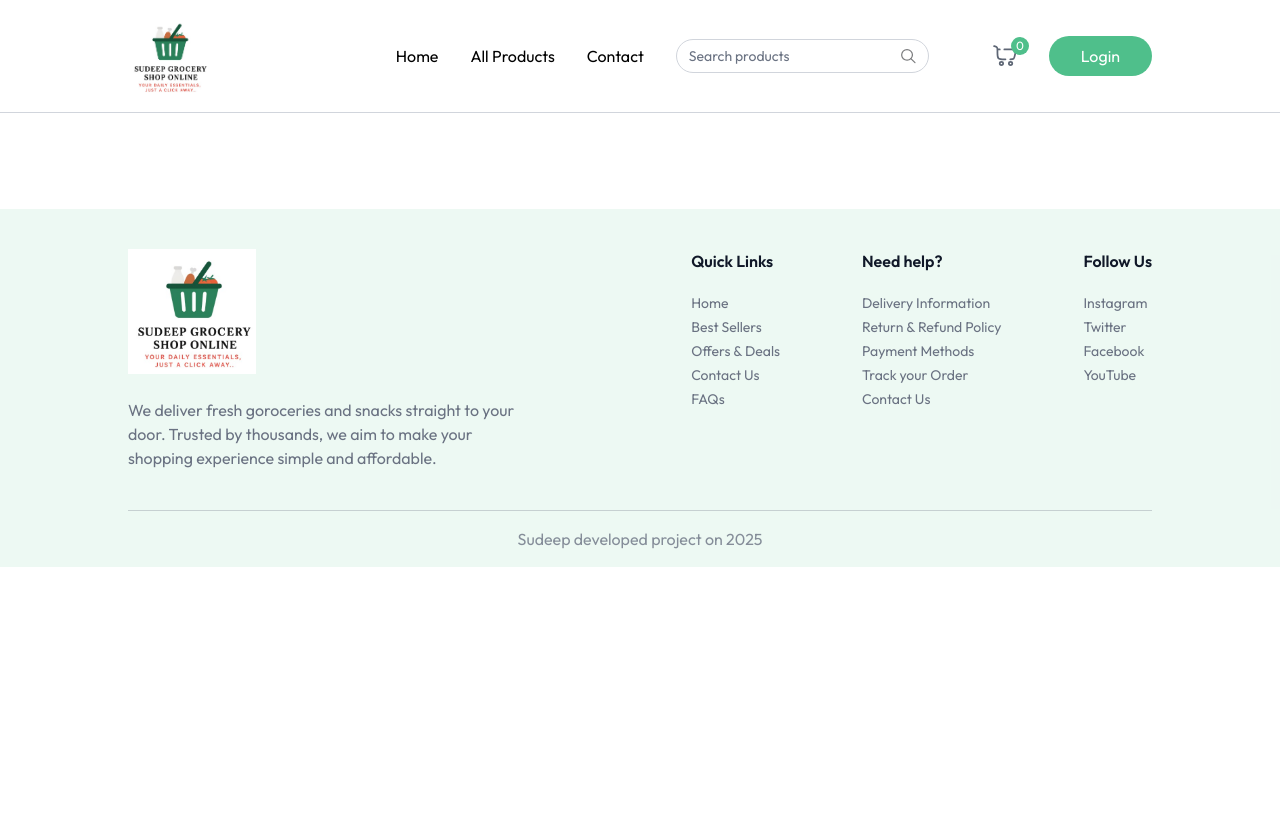
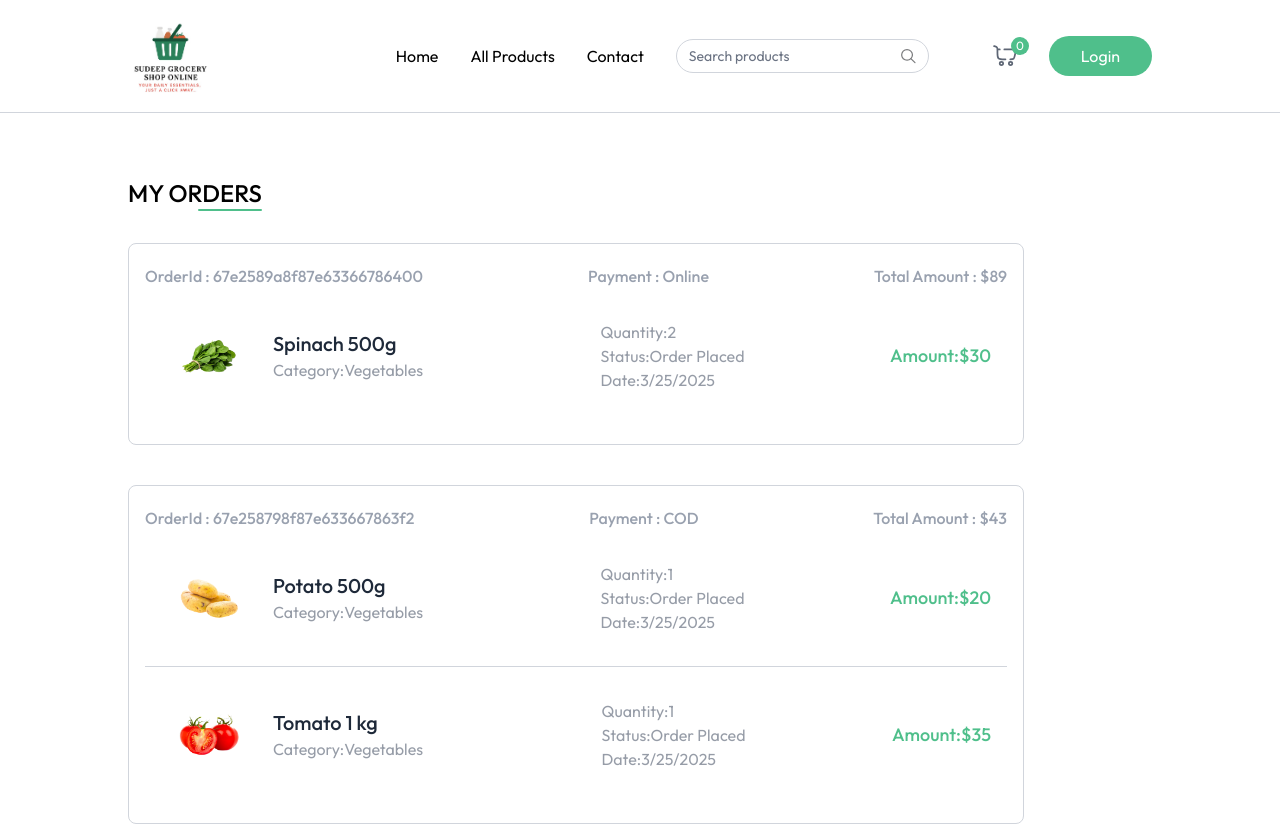
Before and after one commit to Sudeepudasaini/OnlineGrocery, a React (Vite) app: page /my-orders in a window 1280 px wide. Shown: the top 826 px of the page. Before the commit the page ends 800 px from the top, so only its background shows below. Built offline with nearby package versions, Linux system fonts and the light colour scheme.

Commit message:
update again

```diff
--- a/src/App.jsx
+++ b/src/App.jsx
@@ -11,10 +11,13 @@ import AllProducts from './pages/AllProducts';
 import ProductCategory from './pages/ProductCategory';
 import ProductDetails from './pages/ProductDetails';
 import Cart from './pages/Cart';
+import AddAddress from './pages/AddAddress';
+import MyOrders from './pages/MyOrders';
+import SellerLogin from './Components/seller/SellerLogin';
 
 const App = () => {
   const IsSellerPath = useLocation().pathname.includes("seller");
-  const {showUserLogin}=useAppContext()
+  const {showUserLogin,isSeller}=useAppContext()
   return (
     <div>
 {IsSellerPath ? null : <Navbar />}
@@ -28,7 +31,11 @@ const App = () => {
         <Route path='/products/:category' element={<ProductCategory/>}/>
         <Route path='/products/:category/:id' element={<ProductDetails/>}/>
         <Route path='/cart' element={<Cart/>}/>
+        <Route path='/add-address' element={<AddAddress/>}/>
+        <Route path='/my-orders' element={<MyOrders/>}/>
+<Route path='/seller'element={isSeller ? null : <SellerLogin/>}>
 
+</Route>
         {/* <Route path="/products/:id" element={<ProductDetails />} /> */}
 
       </Routes>
--- a/src/Components/ProductCard.jsx
+++ b/src/Components/ProductCard.jsx
@@ -91,7 +91,7 @@ const ProductCard = ({product}) => {
                 </div>
                 <div className="flex items-end justify-between mt-3">
                     <p className="md:text-xl text-base font-medium text-primary">
-                       {currency} ${product.offerPrice}{" "} <span className="text-gray-500/60 md:text-sm text-xs line-through">{currency}${product.price}</span>
+                       {currency} {product.offerPrice}{" "} <span className="text-gray-500/60 md:text-sm text-xs line-through">{currency}{product.price}</span>
                     </p>
                     <div onClick={(e)=>{e.stopPropagation();}} className="text-primary">
                         {!cartItems[product._id] ? (
--- /dev/null
+++ b/src/Components/seller/SellerLogin.jsx
@@ -0,0 +1,42 @@
+import React, { useEffect, useState } from 'react'
+import { useAppContext } from '../../Context/AppContext'
+
+const SellerLogin = () => {
+    const{isSeller, setIsSeller, navigate} = useAppContext()
+    const [email, setEmail] = useState("");
+    const[password, setPassword]= useState("");
+    const onSubmitHandler= async (event)=>{
+event.preventDefault();
+setIsSeller(true)
+    }
+
+    useEffect(()=>{
+        if(isSeller){
+            navigate("/seller")
+        }
+    },[isSeller])
+  return !isSeller && (
+    <form onSubmit={onSubmitHandler} className='min-h-screen flex items-center text-sm text-gray-600'>
+<div className='flex flex-col gap-5 m-auto items-start p-8 py-12 min-w-80 sm:min-w-88 rounded-lg shadow-xl border border-gray-200'>
+
+    <p className='text-2xl font-medium m-auto'><span className='text-[var(--color-primary)]'>Seller</span>Login</p>
+<div className='w-full'>
+<p>Email</p>
+<input onChange={(e)=>setEmail(e.target.value)} value={email}
+ type="email" placeholder="enter your email"  className='border border-gray-200 rounded w-full p-2 mt-1 outline-[var(--color-primary)]'
+required/>
+</div>
+
+<div className='w-full'>
+<p>Password</p>
+<input onChange={(e)=>setPassword(e.target.value)} value={password}
+type="password" placeholder="enter your password" className='border border-gray-200 rounded w-full p-2 mt-1 outline-[var(--color-primary)]' required/>
+</div>
+<button className="bg-[var(--color-primary)] text-white w-full py-2 rounded-md cursor-pointer">Login</button>
+</div>
+    </form>
+
+  )
+}
+
+export default SellerLogin
--- a/src/Context/AppContext.jsx
+++ b/src/Context/AppContext.jsx
@@ -23,7 +23,7 @@ export const AppContext = createContext();
 
 export const AppContextProvider = ({ children }) => {
 
-const currency=import.meta.VITE_CURRENCY;
+const currency=import.meta.env.VITE_CURRENCY;
 
   const navigate = useNavigate();
   const [user, setUser] = useState(false);
--- /dev/null
+++ b/src/pages/AddAddress.jsx
@@ -0,0 +1,87 @@
+import React, { useState } from 'react'
+import { assets } from '../assets/assets'
+//input field Component
+const InputField = ({type, placeholder,name,handleChange,address})=>(
+    <input className='w-full px-2 py-2.5 border border-gray-500/30 rounded outline-none text-gray-500 focus:border-[var(--color-primary)] transition'
+     type={type}
+     placeholder={placeholder}
+     onChange={handleChange}
+     name={name}
+     value={address[name]}
+     required
+     />
+)
+
+const AddAddress = () => {
+
+
+const[address,setAddress]= useState({
+    firstName:'',
+    lastName:'',
+    email:'',
+    street:'',
+    city:'',
+    state:'',
+    zipcode:'',
+    country:'',
+    phone:'',
+})
+
+const handleChange=(e)=>{
+    const {name,value} = e.target;
+
+    setAddress((prevAddress)=>({
+    ...prevAddress,
+    [name]:value,
+    }))
+}
+
+    const onSubmitHandler = async (e)=>{
+        e.preventDefault();
+    }
+  return (
+    <div className='mt-16 pb-16'>
+        <p className='text-2xl md:text-3xl text-gray-500'>Add Shipping<span className='font-semibold text-[var(--color-primary)]'> Address</span></p>
+      <div className='flex flex-col-reverse md:flex-row justify-between mt-10'>
+<div className='flex-1 max-w-md'>
+<form onSubmit={onSubmitHandler} className='space-y-3 mt-6 text-sm'>
+
+
+    <div className='grid grid-cols-2 gap-4'>
+        <InputField handleChange={handleChange} address={address}
+        name='firstName' type="text" placeholder="First Name" />
+    <InputField handleChange={handleChange} address={address}
+        name='lastName' type="text" placeholder="Last Name" />
+    </div>
+    <InputField handleChange={handleChange} address={address}
+        name='email' type="email" placeholder="Email address" />
+        <InputField handleChange={handleChange} address={address}
+        name='street' type="text" placeholder="Street" />
+<div className='grid grid-cols-2 gap-4'>
+<InputField handleChange={handleChange} address={address}
+        name='city' type="text" placeholder="City" />
+<InputField handleChange={handleChange} address={address}
+        name='state' type="text" placeholder="State" />
+</div>
+
+<div className='grid grid-cols-2 gap-4'>
+<InputField handleChange={handleChange} address={address}
+        name='zipcode' type="number" placeholder="Zip Code" />
+<InputField handleChange={handleChange} address={address}
+        name='country' type="text" placeholder="Country" />
+</div>
+<InputField handleChange={handleChange} address={address}
+        name='phone' type="text" placeholder="Phone" />
+
+<button className='w-full mt-6 bg-[var(--color-primary)] text-white py-3 hover:bg-[var(--color-primary-dull)] transition cursor-pointer uppercase'>
+   Save address
+</button>
+
+</form>
+</div>
+<img  className='md:mr-16 mb-16 md:mt-0'src={assets.add_address_iamge} alt="Add Address"   />      </div>
+    </div>
+  )
+}
+
+export default AddAddress
--- a/src/pages/Cart.jsx
+++ b/src/pages/Cart.jsx
@@ -70,7 +70,7 @@ return products.length > 0 && cartItems ? (
                         </div>
                         <p className="text-center">{currency}{product.offerPrice * product.quantity}</p>
                         <button onClick={()=>removeFromCart(product._id)} className="cursor-pointer mx-auto">
-                         <img src={assets.refresh_icon} alt="remove"
+                         <img src={assets.remove_icon} alt="remove"
                          className="inline-block w-6 h-6" />
                         </button>
                     </div>)
--- /dev/null
+++ b/src/pages/MyOrders.jsx
@@ -0,0 +1,62 @@
+import React, { useEffect, useState } from 'react'
+import { useAppContext } from '../Context/AppContext'
+import { dummyOrders } from '../assets/assets'
+
+const MyOrders = () => {
+
+    const [myOrders,setMyOrders] =useState([])
+    const {currency} = useAppContext()
+
+const fetchMyOrders= async ()=>{
+    setMyOrders(dummyOrders)
+}
+useEffect(()=>{
+    fetchMyOrders()
+},[])
+
+  return (
+    <div className='mt-16 pb-16'>
+        <div className='flex flex-col items-end w-max mb-8' >
+        <p className='text-2xl font-medium uppercase'>My orders</p>
+        <div className='w-16 h-0.5 bg-[var(--color-primary)] rounded-full'></div>
+        </div>
+     {myOrders.map((order,index)=>(
+        <div key={index} className='border border-gray-300 rounded-lg mb-10 p-4 py-5 max-w-4xl'>
+            <p className='flex justify-between md:items-center text-gray-400 md:font-medium max-md:flex-col'>
+                <span>OrderId : {order._id}</span>
+                <span>Payment : {order.paymentType}</span>
+                <span>Total Amount : {currency}{order.amount}</span>
+
+            </p>
+            {order.items.map((item, index)=>(
+<div key={index} className={`relative bg-white text-gray-500/70 ${order.items.length !== index + 1 && "border-b"} border-gray-300 flex flex-col md:flex-row md:items-center justify-between p-4 py-5 md:gap-16 w-full max-w-4xl`}>
+    <div className='flex items-center mb-4 md:mb-0'>
+        <div className='bg-[rgba(var(--color-primary-rgb),0.1)] p-4 rounded-lg'>
+            <img src={item.product.image[0]} alt=""  className='w-16 h-16'  />
+            </div>
+            <div className='ml-4'>
+                <h2 className='text-xl font-medium text-gray-800'>{item.product.name}</h2>
+                <p>Category:{item.product.category}</p>
+
+                </div>
+               </div>
+
+<div className='flex flex-col justify-center md:ml-8 mb-4 md:mb-0'>
+    <p>Quantity:{item.quantity || "1"}</p>
+    <p>Status:{order.status}</p>
+    <p>Date:{new Date(order.createdAt).toLocaleDateString()}</p>
+
+    </div>
+        <p className='text-[var(--color-primary)] text-lg font-medium'>
+        Amount:{currency}{item.product.offerPrice * item.quantity}
+
+       </p>
+</div>
+            ))}
+            </div>
+     ))}
+    </div>
+  )
+}
+
+export default MyOrders
--- /dev/null
+++ b/src/pages/seller/SellerLayout.jsx
@@ -0,0 +1,56 @@
+import { Link, NavLink } from "react-router-dom";
+import { assets } from "../../assets/assets";
+import { useAppContext } from "../../Context/AppContext";
+
+const SellerLayout = () => {
+
+const{setIsSeller} = useAppContext();
+
+
+
+
+
+
+
+
+    const sidebarLinks = [
+        { name: "Add Product", path: "/seller", icon: assets.add_icon},
+        { name: "Product List", path: "/seller/product-list", icon: assets.product_list_icon },
+        { name: "Orders", path: "/seller/orders", icon: assets.order_icon },
+    ];
+    const logout = async ()=>{
+        setIsSeller(false);
+    }
+
+    return (
+        <>
+            <div className="flex items-center justify-between px-4 md:px-8 border-b border-gray-300 py-3 bg-white">
+                <Link to='/'>
+                <img src={assets.logo1} alt="log" className="cursor-pointer w-34 md:w-38" />
+                </Link>
+                <div className="flex items-center gap-5 text-gray-500">
+                    <p>Hi! Admin</p>
+                    <button onClick={logout} className='border rounded-full text-sm px-4 py-1'>Logout</button>
+                </div>
+                </div>
+                <div className="flex">
+                <div className="md:w-64 w-16 border-r h-[550px] text-base border-gray-300 pt-4 flex flex-col transition-all duration-300">
+                {sidebarLinks.map((item) => (
+                    <NavLink to={item.path} key={item.name} end={item.path === "/seller"}
+                        class={({isActive})=>`flex items-center py-3 px-4 gap-3
+                            ${isActive ? "border-r-4 md:border-r-[6px] bg-[rgba(var(--color-primary-rgb),0.1] border-[var(--color-primary)] text-[var(--color-primary)]"
+                                : "hover:bg-gray-100/90 border-white"
+                            }`
+                        }
+                    >
+                        <img src={item.icon} alt="" className="w-7 h-7" />
+                        <p className="md:block hidden text-center">{item.name}</p>
+                    </NavLink>
+                ))}
+            </div>
+            </div>
+
+        </>
+    );
+};
+export default SellerLayout;
```
